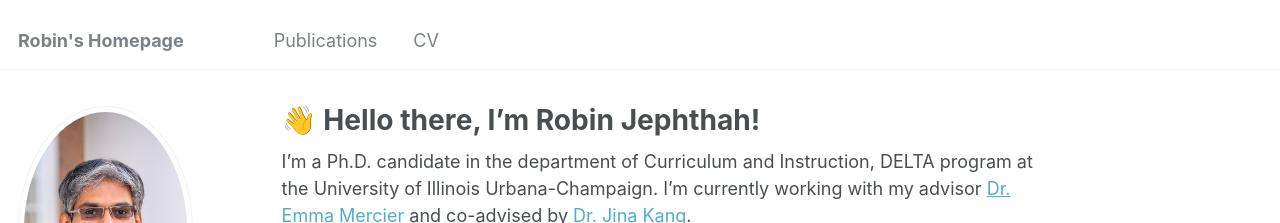
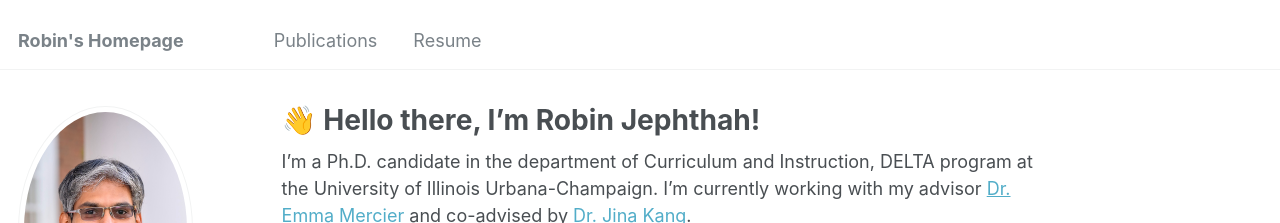
Before and after one commit to rjrthnm2/rjrthnm2.github.io, a Jekyll site: the page built from _pages/about.md, in a window 1280 px wide. Shown: the top 223 px of the page. Built offline with Jekyll 4.4.1, drawn with Linux system fonts in a browser that asks for light colours; some web fonts are replaced.

Commit message:
Uploaded Resume

```diff
--- a/_data/navigation.yml
+++ b/_data/navigation.yml
@@ -20,8 +20,9 @@ main:
   # - title: "Blog Posts"
   #   url: /year-archive/
 
-  - title: "CV"
-    url: /cv/
+  - title: "Resume"
+    url: /files/ROBIN_Resume_ML.pdf
+    # url: /cv/
 
   # - title: "Guide"
   #   url: /markdown/
```
Also changed, not shown: 1 other file.
